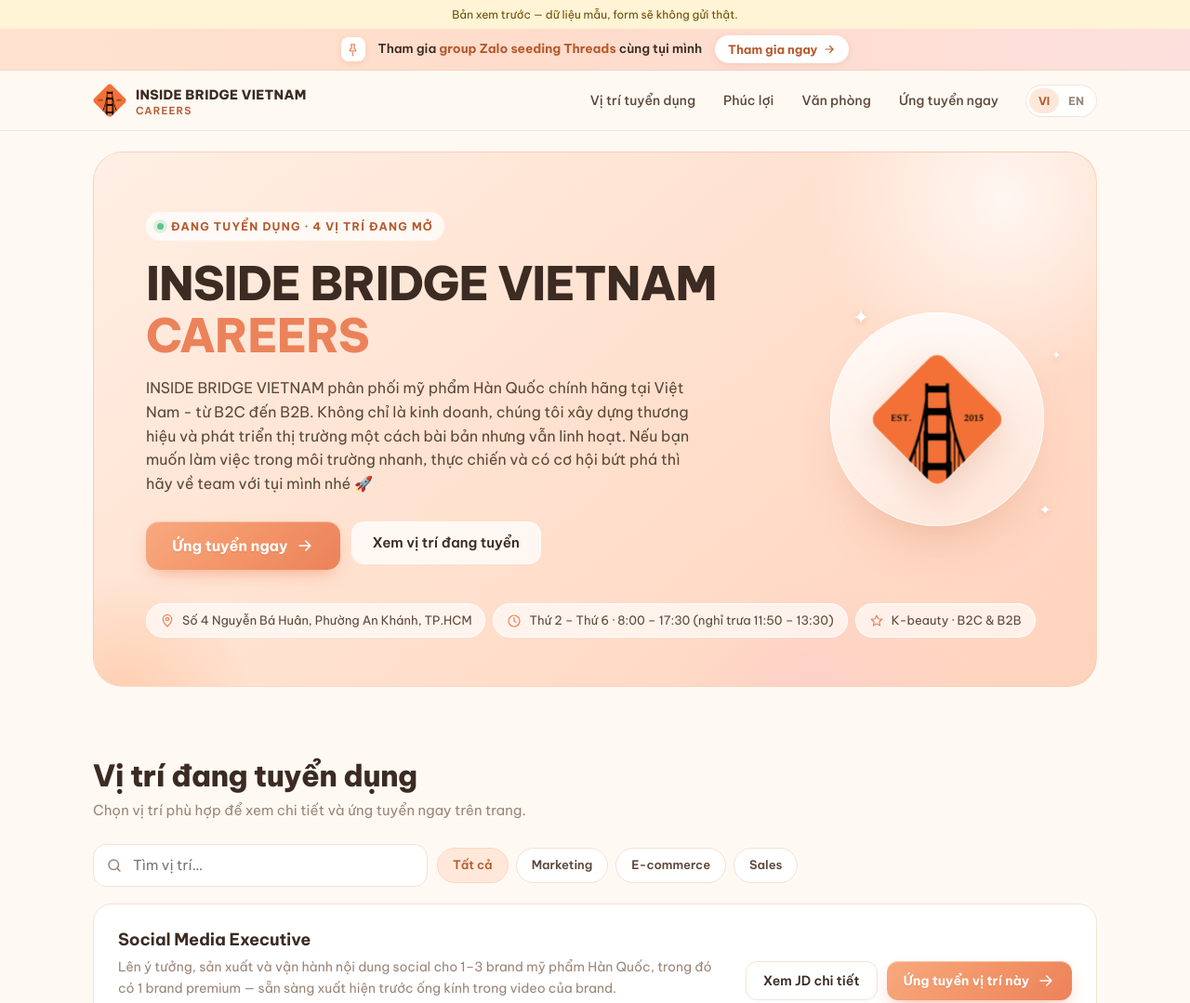
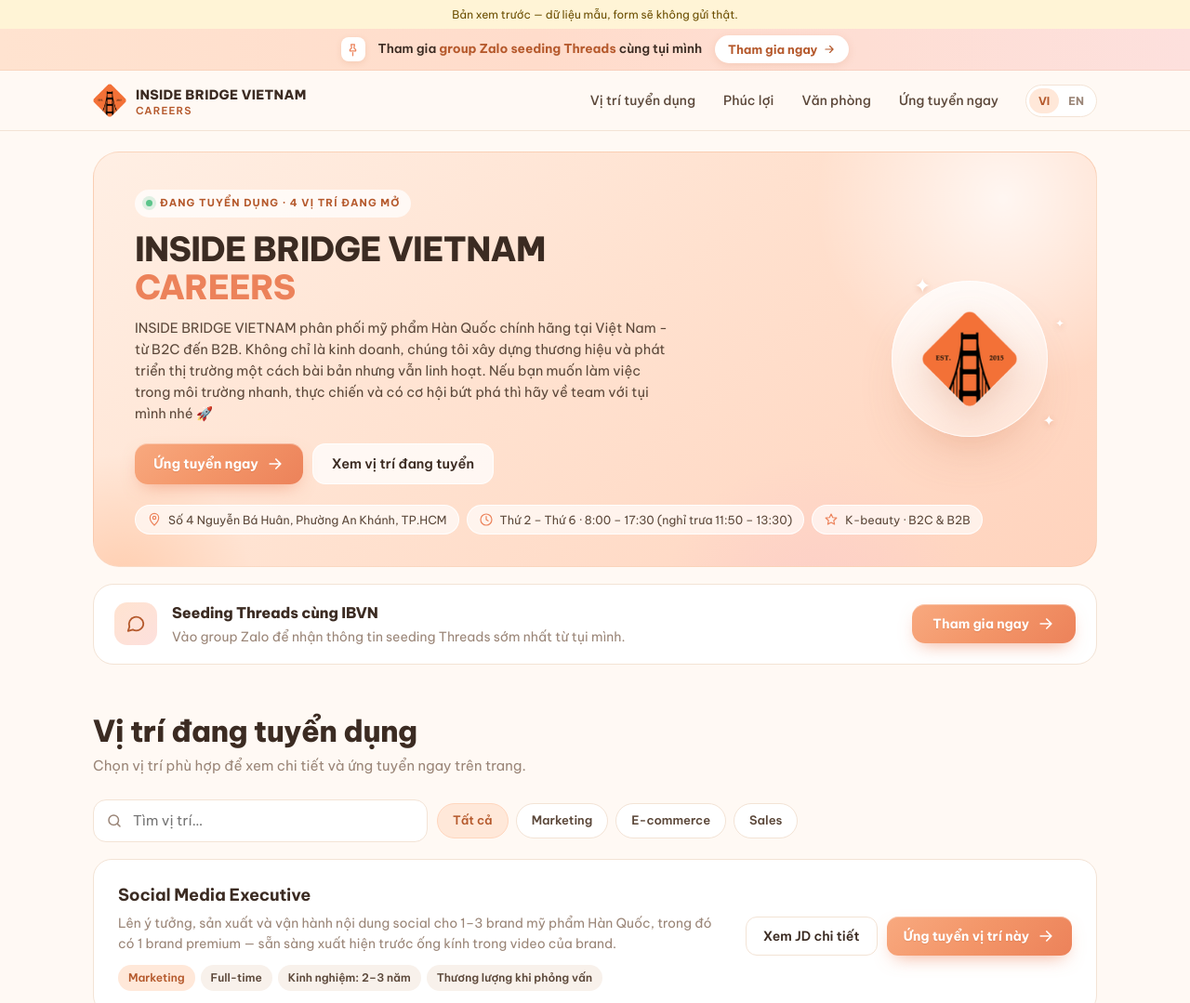
Before and after one commit to insidebridgevn/ibvn-careers, a plain HTML site: page index.html in a window 1280 px wide. Shown: the top 1079 px of the page at 93% size. Drawn offline with Linux system fonts and the light colour scheme.

Commit message:
Smaller hero; Zalo seeding Threads band moved under hero
Co-Authored-By: Claude Opus 5.5 <noreply@anthropic.com>
Claude-Session: https://claude.ai/code/session_014vwsHaUyerLwHxWzpxMs2N

```diff
--- a/index.html
+++ b/index.html
@@ -68,7 +68,7 @@
   .btn-apply::after{content:"";position:absolute;z-index:-1;top:0;left:-60%;width:45%;height:100%;background:linear-gradient(100deg,transparent,rgba(255,255,255,.4),transparent);transform:skewX(-20deg);animation:shine 4s ease-in-out infinite}
   .btn-apply svg{transition:transform .2s ease}
   .btn-apply:hover svg{transform:translateX(4px)}
-  .hero .btn-apply{height:52px;padding:0 28px;font-size:16px}
+  .hero .btn{height:44px;padding:0 20px;font-size:14.5px}
   @keyframes shine{0%,60%{left:-60%}100%{left:130%}}
   @media (prefers-reduced-motion:reduce){.btn-apply::after{animation:none}}
   .btn-dark{background:var(--ink);color:#fff}
@@ -83,28 +83,28 @@
 
   /* Hero */
   .hero{padding-top:22px}
-  .hero-card{position:relative;overflow:hidden;border-radius:32px;padding:64px 56px 52px;background:linear-gradient(140deg,#FFEFE4 0%,#FFE1CF 48%,#FFD3BD 100%);border:1px solid rgba(240,180,140,.35)}
+  .hero-card{position:relative;overflow:hidden;border-radius:28px;padding:40px 44px 34px;background:linear-gradient(140deg,#FFEFE4 0%,#FFE1CF 48%,#FFD3BD 100%);border:1px solid rgba(240,180,140,.35)}
   .blob{position:absolute;border-radius:50%;pointer-events:none}
   .blob.b1{width:420px;height:420px;right:-110px;top:-160px;background:radial-gradient(circle,rgba(255,255,255,.75),rgba(255,255,255,0) 68%)}
   .blob.b2{width:360px;height:360px;right:120px;bottom:-230px;background:radial-gradient(circle,rgba(252,205,200,.9),rgba(252,205,200,0) 66%)}
   .blob.b3{width:300px;height:300px;left:-120px;bottom:-170px;background:radial-gradient(circle,rgba(255,196,160,.7),rgba(255,196,160,0) 66%)}
-  .hero-art{position:absolute;right:56px;top:50%;transform:translateY(-50%);width:230px;height:230px;z-index:1}
+  .hero-art{position:absolute;right:52px;top:50%;transform:translateY(-50%);width:168px;height:168px;z-index:1}
   .hero-art .disc{position:absolute;inset:0;border-radius:50%;background:linear-gradient(160deg,rgba(255,255,255,.85),rgba(255,255,255,.35));box-shadow:0 30px 60px -30px rgba(200,110,70,.45),inset 0 0 0 1px rgba(255,255,255,.8)}
-  .hero-art img{position:absolute;inset:44px;width:142px;height:142px;filter:drop-shadow(0 12px 18px rgba(200,110,70,.25))}
+  .hero-art img{position:absolute;inset:32px;width:104px;height:104px;filter:drop-shadow(0 12px 18px rgba(200,110,70,.25))}
   .hero-art .spark{position:absolute;color:#fff;font-size:22px;line-height:1;text-shadow:0 2px 6px rgba(200,110,70,.3)}
   .hero-art .s1{top:-6px;left:24px}.hero-art .s2{bottom:10px;right:-8px;font-size:16px}.hero-art .s3{top:40px;right:-18px;font-size:12px}
-  .hero-inner{position:relative;z-index:2;max-width:620px}
-  .eyebrow{display:inline-flex;align-items:center;gap:8px;font-size:12px;font-weight:700;letter-spacing:.1em;text-transform:uppercase;color:var(--accent-ink);background:rgba(255,255,255,.75);padding:6px 12px;border-radius:999px}
+  .hero-inner{position:relative;z-index:2;max-width:600px}
+  .eyebrow{display:inline-flex;align-items:center;gap:8px;font-size:11px;font-weight:700;letter-spacing:.1em;text-transform:uppercase;color:var(--accent-ink);background:rgba(255,255,255,.75);padding:6px 12px;border-radius:999px}
   .eyebrow .dot{width:7px;height:7px;border-radius:50%;background:#5BC48A;box-shadow:0 0 0 4px rgba(91,196,138,.2)}
-  .hero h1{font-size:clamp(30px,5vw,50px);line-height:1.12;font-weight:800;letter-spacing:-.02em;margin:18px 0 16px;color:var(--ink)}
+  .hero h1{font-size:clamp(26px,3.4vw,36px);line-height:1.15;font-weight:800;letter-spacing:-.02em;margin:14px 0 10px;color:var(--ink)}
   .hero h1 em{font-style:normal;color:var(--accent-2)}
-  .hero p.lead{color:var(--ink-2);font-size:16px;max-width:600px}
-  .hero-actions{display:flex;flex-wrap:wrap;gap:12px;margin-top:28px}
-  .hero-facts{position:relative;z-index:2;display:flex;flex-wrap:wrap;gap:8px;margin-top:36px}
-  .fact{display:flex;align-items:center;gap:8px;padding:7px 14px;border-radius:999px;background:rgba(255,255,255,.65);border:1px solid rgba(255,255,255,.9);font-size:13px;color:var(--ink-2)}
+  .hero p.lead{color:var(--ink-2);font-size:14.5px;max-width:580px}
+  .hero-actions{display:flex;flex-wrap:wrap;gap:10px;margin-top:20px}
+  .hero-facts{position:relative;z-index:2;display:flex;flex-wrap:wrap;gap:8px;margin-top:22px}
+  .fact{display:flex;align-items:center;gap:7px;padding:5px 12px;font-size:12.5px!important;border-radius:999px;background:rgba(255,255,255,.65);border:1px solid rgba(255,255,255,.9);font-size:13px;color:var(--ink-2)}
   .fact svg{width:16px;height:16px;color:var(--accent-2);flex:none}
   @media (max-width:980px){.hero-art{display:none}}
-  @media (max-width:640px){.hero-card{padding:36px 22px 28px;border-radius:24px}.hero-actions .btn{flex:1 1 100%;width:100%}}
+  @media (max-width:640px){.hero-card{padding:26px 20px 22px;border-radius:22px}.hero-actions .btn{flex:1 1 100%;width:100%}}
 
   /* Sections */
   section.block{padding-top:76px;scroll-margin-top:120px}
@@ -178,9 +178,14 @@
   @media (max-width:760px){.loc{grid-template-columns:1fr}}
 
   /* Zalo CTA band + footer */
-  .cta{position:relative;overflow:hidden;margin:76px 0 0;background:linear-gradient(120deg,#FFE6D6,#FDE1DE);border-radius:28px;padding:36px 40px;display:flex;gap:20px;align-items:center;justify-content:space-between;flex-wrap:wrap}
-  .cta h3{font-size:22px;font-weight:800;letter-spacing:-.01em}
-  .cta p{color:var(--ink-2);margin-top:4px}
+  .cta{position:relative;overflow:hidden;margin:18px 0 0;background:#fff;border:1px solid var(--line);border-radius:22px;padding:18px 22px;display:flex;gap:16px;align-items:center;flex-wrap:wrap}
+  .cta .zi{flex:none;width:46px;height:46px;border-radius:14px;background:linear-gradient(140deg,#FFE3D0,#FDE0DD);color:var(--accent-ink);display:grid;place-items:center}
+  .cta .zi svg{width:22px;height:22px}
+  .cta>div{flex:1;min-width:220px}
+  .cta .btn{height:42px;font-size:14px}
+  #positions{padding-top:52px}
+  .cta h3{font-size:16px;font-weight:800;letter-spacing:-.01em}
+  .cta p{color:var(--muted);font-size:14px;margin-top:2px}
   footer{padding:40px 0 48px;color:var(--muted);font-size:13px}
   footer .wrap{display:flex;justify-content:space-between;gap:12px;flex-wrap:wrap;border-top:1px solid var(--line);padding-top:24px}
   footer a:hover{color:var(--accent-ink)}
@@ -536,6 +541,9 @@ function renderHome(){
         '<span class="fact">' + ICON.star + 'K-beauty · B2C & B2B</span>' +
       '</div></div></section>' +
 
+    '<section class="wrap"><div class="cta"><span class="zi">' + ICON.zalo + '</span><div><h3>' + esc(t('zalo_t')) + '</h3><p>' + esc(t('zalo_s')) + '</p></div>' +
+      '<a class="btn btn-apply" target="_blank" rel="noopener" href="' + ZALO_URL + '">' + esc(t('pin_go')) + ICON.arrow + '</a></div></section>' +
+
     '<section class="block wrap" id="positions">' +
       '<div class="sec-head"><div><h2>' + esc(t('positions_title')) + '</h2><p>' + esc(t('positions_sub')) + '</p></div></div>' +
       '<div class="tools">' +
@@ -565,9 +573,7 @@ function renderHome(){
         : '<div class="map-ph"><span class="map-pin">' + ICON.pin + '</span><b>' + esc(s.address) + '</b>' +
           '<a class="btn btn-dark" target="_blank" rel="noopener" href="' + mapLink() + '">' + esc(t('open_map')) + ICON.arrow + '</a></div>') +
       '</div></div>' +
-    '</section>' +
-    '<section class="wrap"><div class="cta"><div><h3>' + esc(t('zalo_t')) + '</h3><p>' + esc(t('zalo_s')) + '</p></div>' +
-      '<a class="btn btn-apply" target="_blank" rel="noopener" href="' + ZALO_URL + '">' + ICON.zalo.replace('<svg ', '<svg width="18" height="18" ') + esc(t('pin_go')) + '</a></div></section>';
+    '</section>';
 
   renderJobList();
 }
```
